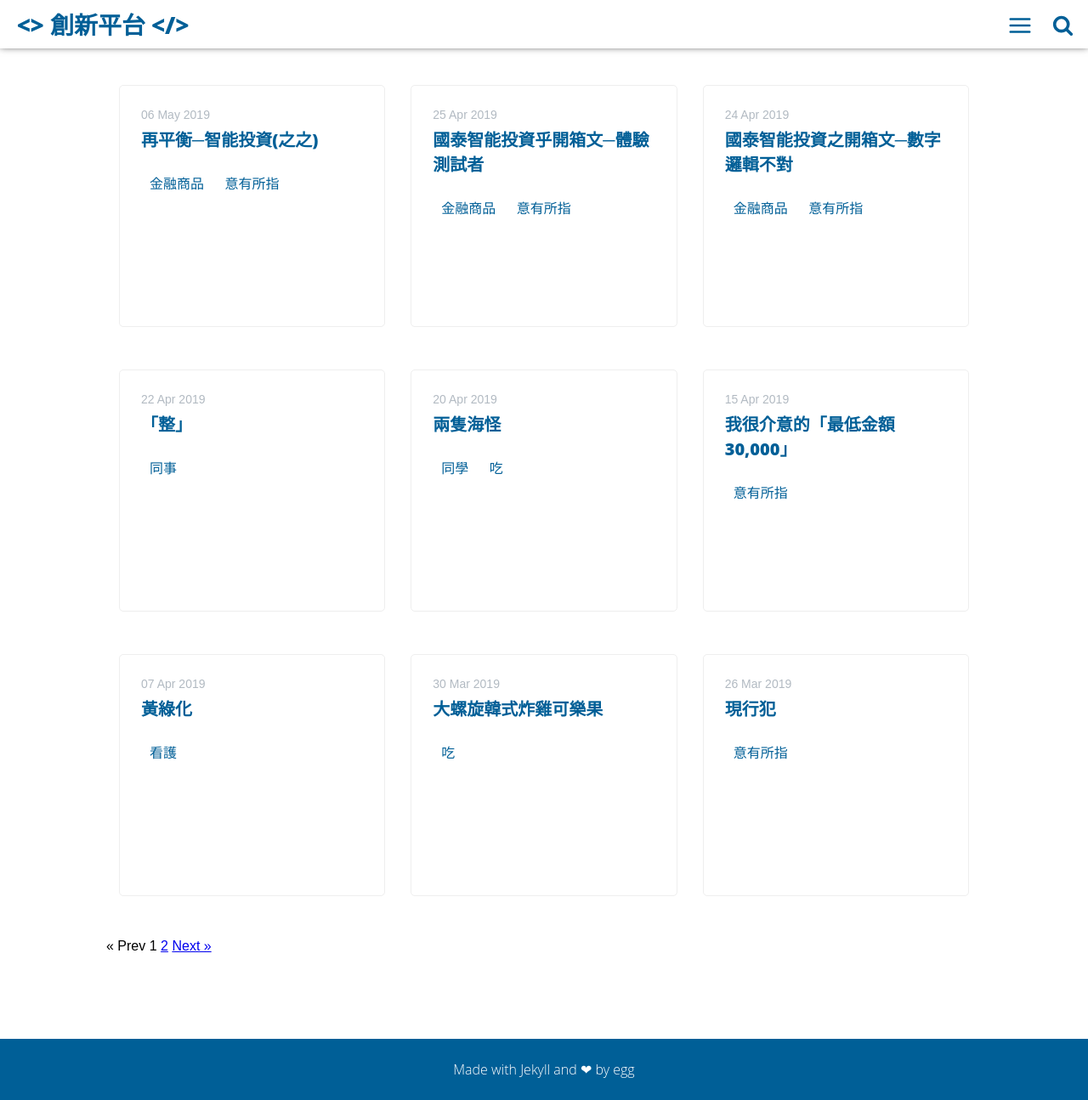
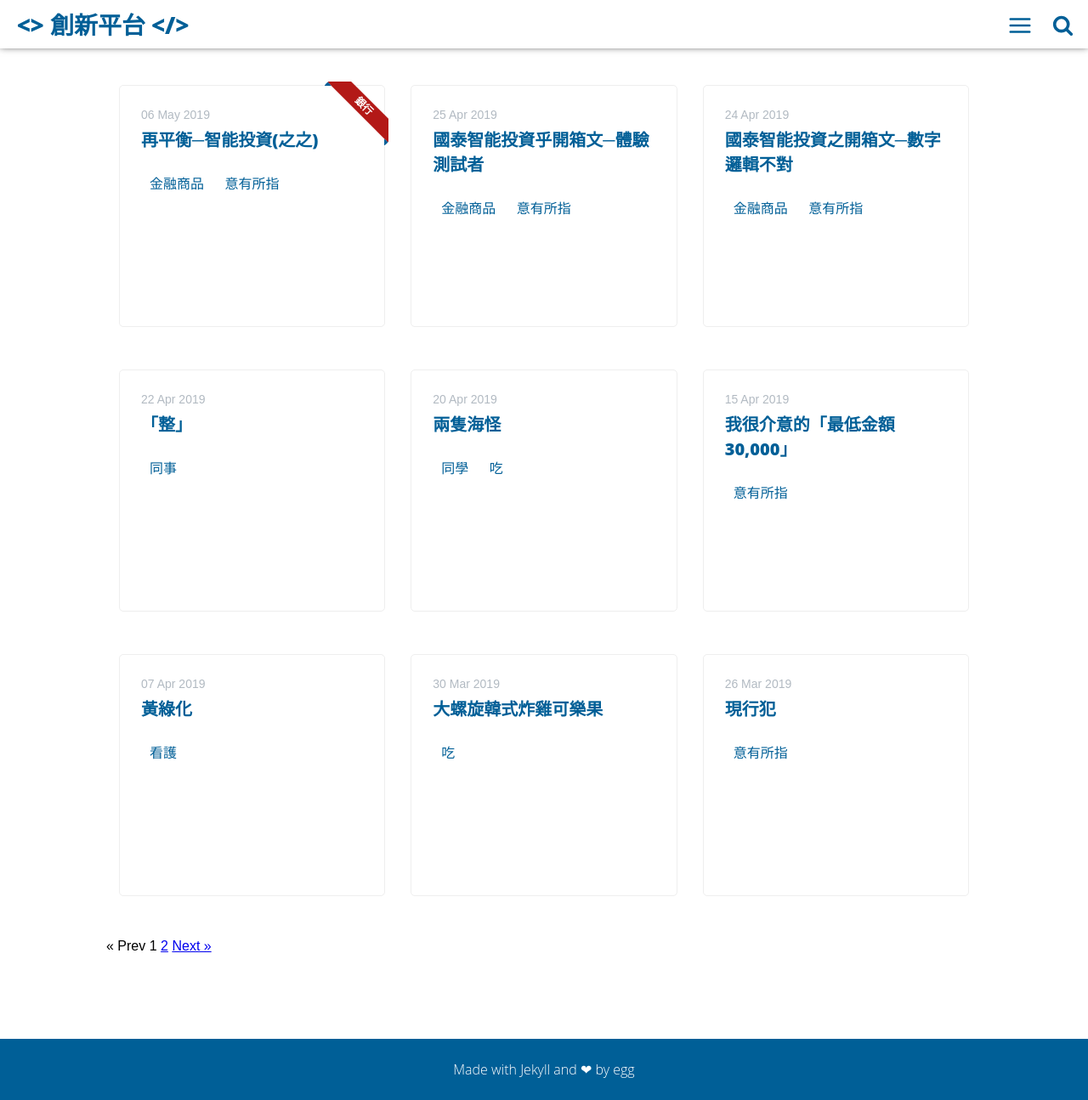
Before and after one commit to doltegg/cj, a Jekyll site: the page built from index.html, in a window 1280 px wide and 1295 px high. Shown: the whole window at 85% size. Built offline with Jekyll 4.4.1, drawn with Linux system fonts in a browser that asks for light colours; nearby versions of some CDN libraries; library files that are not in the unit come from our copies; the list of posts is cut into pages by our own code.

Commit message:
Update 2019-05-06-robo-5.md

```diff
--- a/_posts/2019-05-06-robo-5.md
+++ b/_posts/2019-05-06-robo-5.md
@@ -3,6 +3,8 @@ layout: post
 title: 再平衡─智能投資(之之)
 date: 2019-05-06 21:27:11 +0000
 category: 評
+main-class: 銀行
+color: #7D669E
 tags: [金融商品, 意有所指]
 ---
 
```
